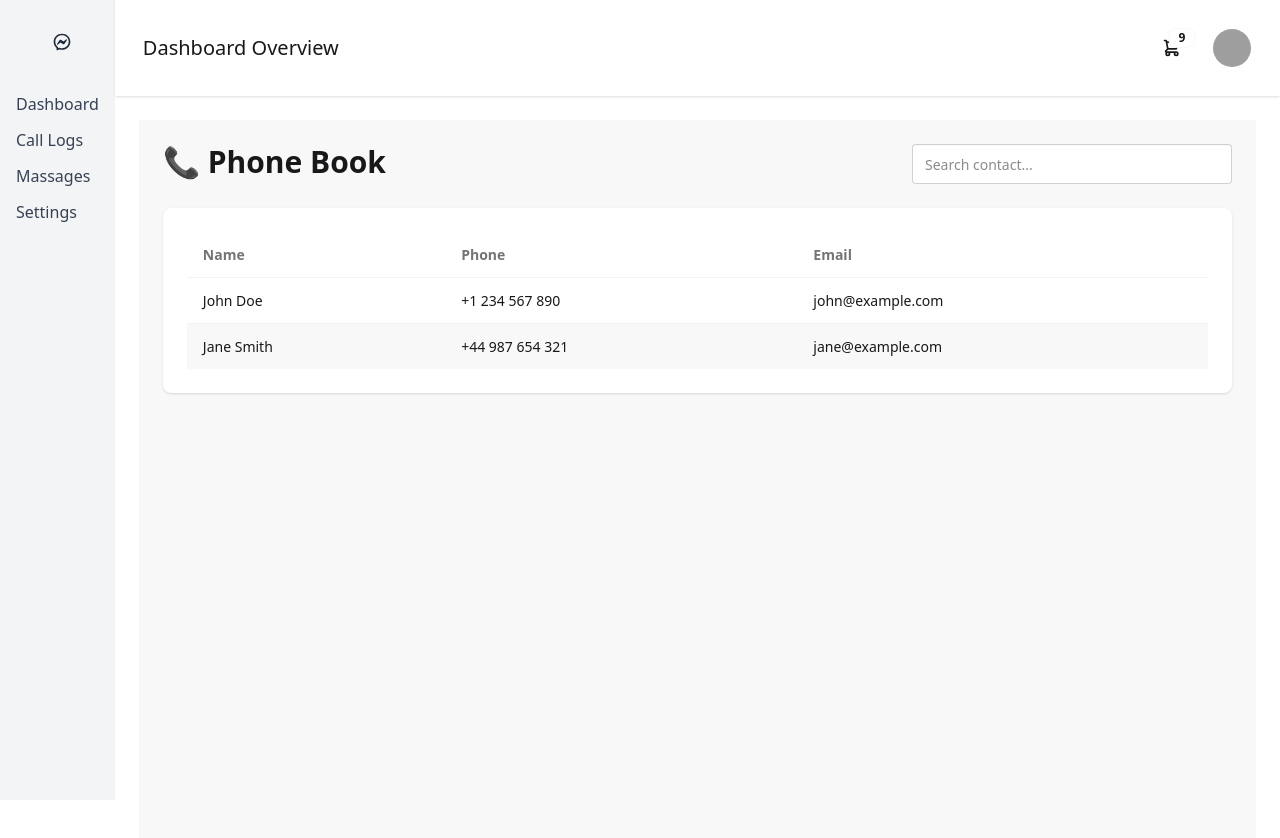
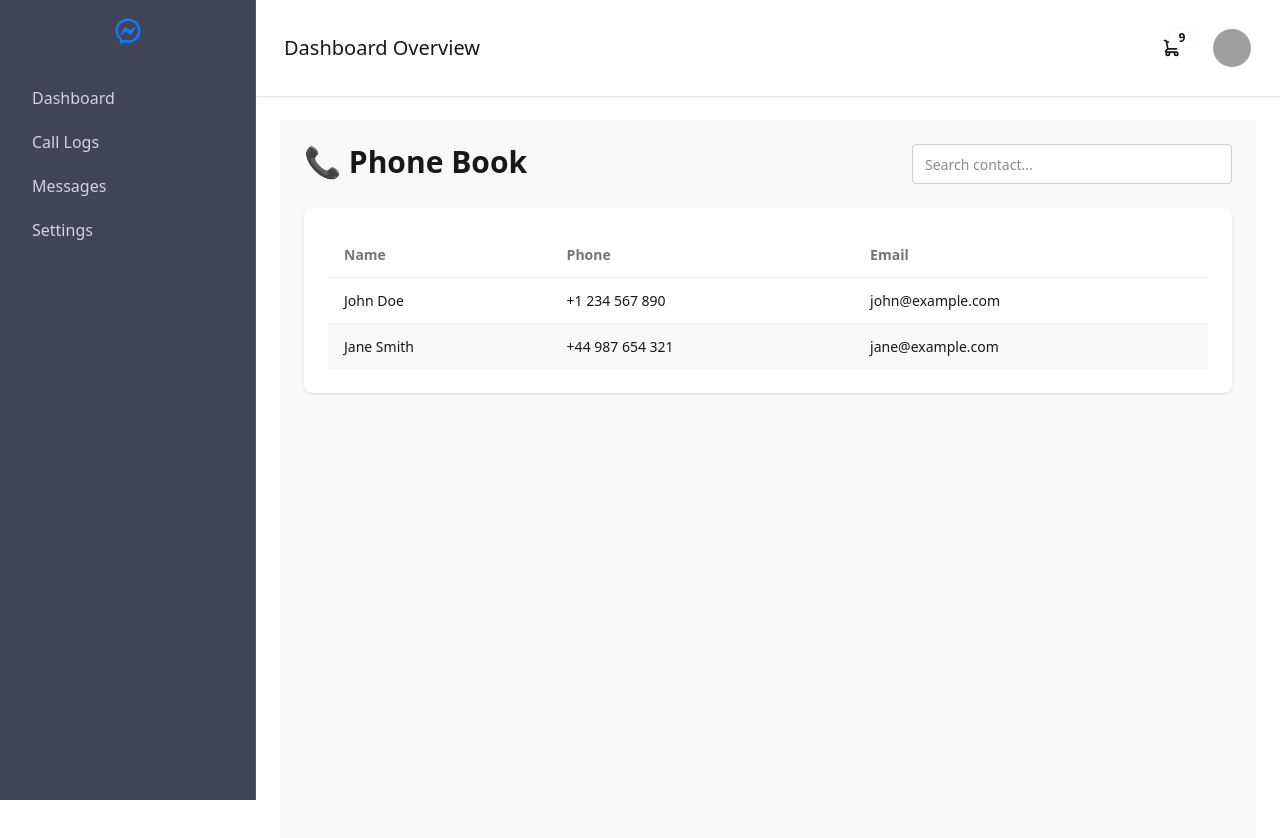
Before and after one commit to ratanchowdhury360/phonebook-dashboard-client, a React (Vite) app: page / in a window 1280 px wide. Shown: the top 838 px of the page. Built offline with nearby package versions, Linux system fonts and the light colour scheme; grey boxes are pictures that could not be loaded.

Commit message:
sideber updated

```diff
--- a/src/Shared/Sideber/Sideber.jsx
+++ b/src/Shared/Sideber/Sideber.jsx
@@ -1,31 +1,58 @@
-import React from 'react';
-import { RiMessengerLine } from 'react-icons/ri';
-import { NavLink } from 'react-router';
+import { RiMessengerLine } from "react-icons/ri";
+import { NavLink } from "react-router";
+
 
 const Sideber = () => {
   return (
-        <div className="bg-gray-100 h-screen p-3 sm:p-4 overflow-y-auto">
-            <div className="mb-6 pb-4 pl-9 pt-2 sm:pt-4">
-                <h2 className="text-lg sm:text-xl font-bold text-gray-800"><RiMessengerLine /></h2>
+    <div className="h-screen w-64 bg-[#0f172a]/80 backdrop-blur-lg p-4 border-r border-white/10">
+
+      {/* Logo */}
+      <div className="mb-8 flex items-center justify-center">
+        <RiMessengerLine className="text-3xl text-[#1677ff]" />
       </div>
 
-            <div>
-                <ul className="space-y-3">
-                    <li className="text-gray-700 font-medium hover:text-blue-600 cursor-pointer">
-                       <NavLink to="/dashboard">Dashboard</NavLink>
+      {/* Menu */}
+      <ul className="space-y-1">
+        <li className="group">
+          <NavLink
+            to="/dashboard"
+            className="block px-4 py-2 rounded-md text-gray-300 font-medium
+                       hover:bg-[#1677ff]/10 hover:text-[#1677ff] transition"
+          >
+            Dashboard
+          </NavLink>
         </li>
-                    <li className="text-gray-700 font-medium hover:text-blue-600 cursor-pointer">
-                        <NavLink to="/callLogs">Call Logs</NavLink>
+
+        <li className="group">
+          <NavLink
+            to="/callLogs"
+            className="block px-4 py-2 rounded-md text-gray-300 font-medium
+                       hover:bg-[#1677ff]/10 hover:text-[#1677ff] transition"
+          >
+            Call Logs
+          </NavLink>
         </li>
-                    <li className="text-gray-700 font-medium hover:text-blue-600 cursor-pointer">
-                        <NavLink to="/messages">Massages</NavLink>
+
+        <li className="group">
+          <NavLink
+            to="/messages"
+            className="block px-4 py-2 rounded-md text-gray-300 font-medium
+                       hover:bg-[#1677ff]/10 hover:text-[#1677ff] transition"
+          >
+            Messages
+          </NavLink>
         </li>
-                    <li className="text-gray-700 font-medium hover:text-blue-600 cursor-pointer">
-                        <NavLink to="/settings">Settings</NavLink>
+
+        <li className="group">
+          <NavLink
+            to="/settings"
+            className="block px-4 py-2 rounded-md text-gray-300 font-medium
+                       hover:bg-[#1677ff]/10 hover:text-[#1677ff] transition"
+          >
+            Settings
+          </NavLink>
         </li>
       </ul>
-
-            </div>
     </div>
   );
 };
```
Lines whose indentation alone changed are shown as unchanged.
